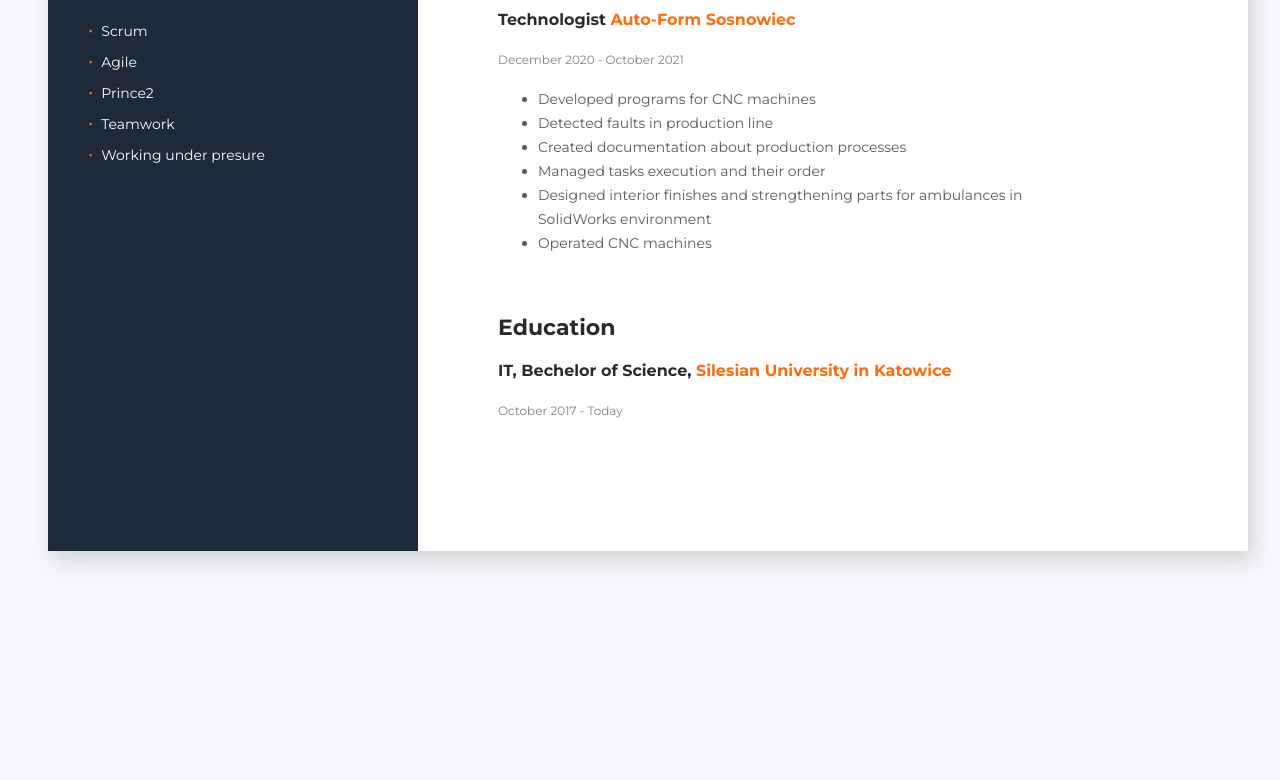
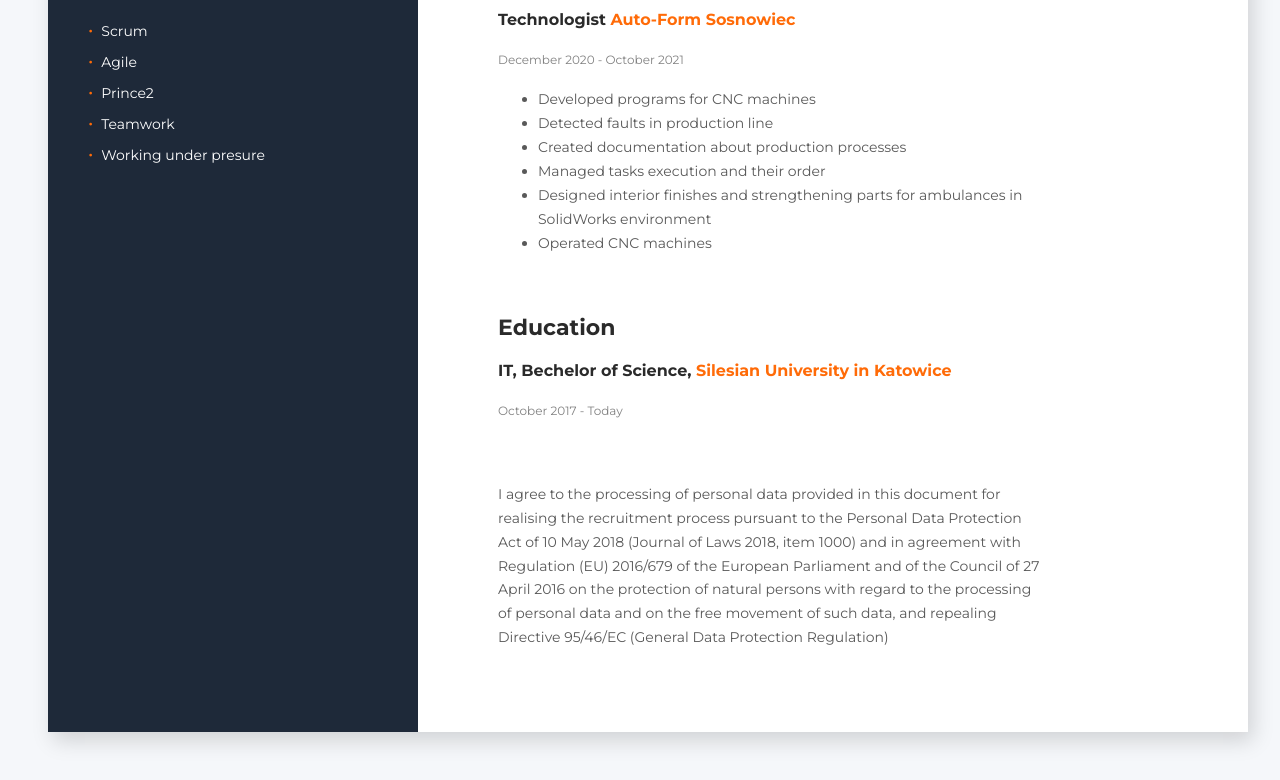
Before and after one commit to Kapsteroo/CV, a plain HTML site: page index.html in a window 1280 px wide. Shown: the part 940-1720 px from the top of the page. Before the commit the page ends 1539 px from the top, so only its background shows below. Drawn offline with Linux system fonts and the light colour scheme.

Commit message:
added clause

```diff
--- a/index.html
+++ b/index.html
@@ -150,6 +150,18 @@
           </h3>
           <p class="education-time">October 2017 - Today</p>
         </section>
+        <section class="processing-of-personal-data">
+          <p class="bio-about">
+            I agree to the processing of personal data provided in this document
+            for realising the recruitment process pursuant to the Personal Data
+            Protection Act of 10 May 2018 (Journal of Laws 2018, item 1000) and
+            in agreement with Regulation (EU) 2016/679 of the European
+            Parliament and of the Council of 27 April 2016 on the protection of
+            natural persons with regard to the processing of personal data and
+            on the free movement of such data, and repealing Directive 95/46/EC
+            (General Data Protection Regulation)
+          </p>
+        </section>
       </div>
     </div>
   </body>
```
